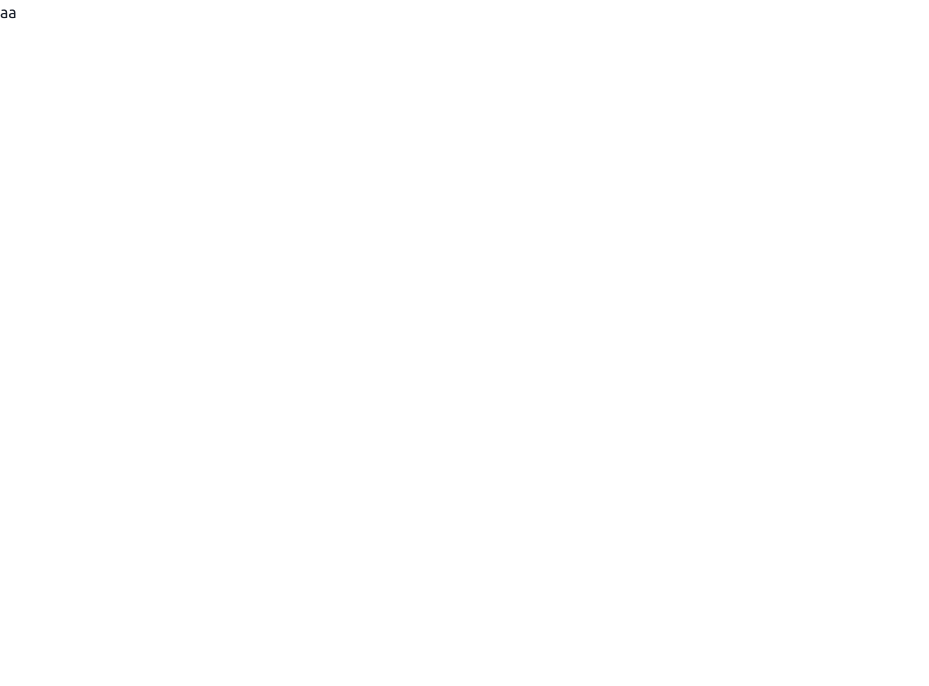
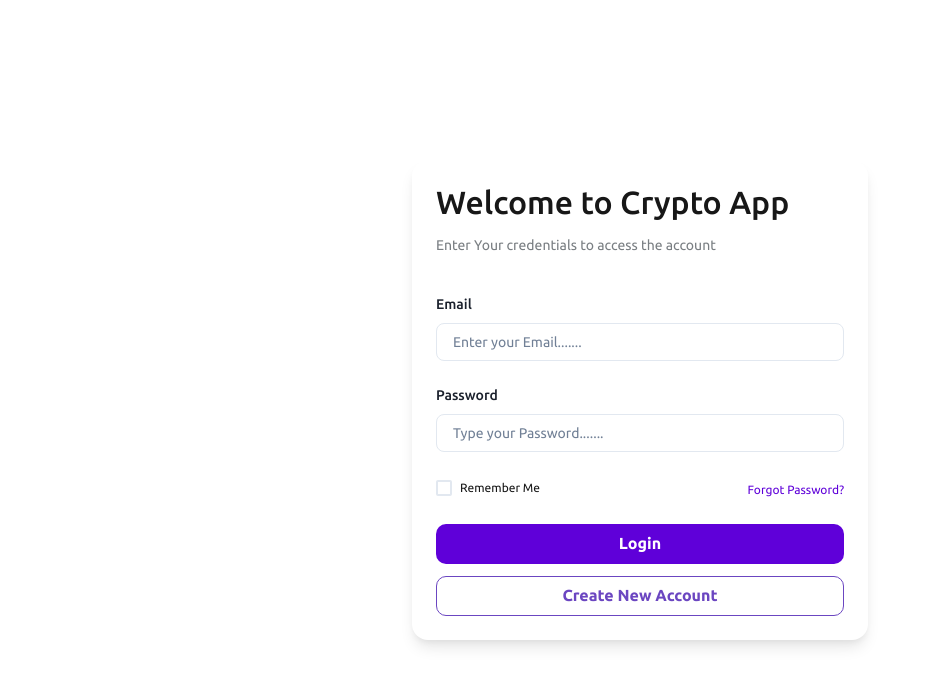
Before and after one commit to INTESARSHAWON/Auth-Crypto-Dashboard-using-React-Chakra-UI, a React (Vite) app in the folder app/: page /signin in a window 1280 px wide. Shown: the top 686 px of the page, without its empty margins (0-929 px from the left). Built offline with nearby package versions, Linux system fonts and the light colour scheme.

Commit message:
creating sign in page

```diff
--- /dev/null
+++ b/app/src/components/Card.jsx
@@ -0,0 +1,30 @@
+import { Card as ChakraCard} from '@chakra-ui/react'
+import React from 'react'
+
+const Card = ({children}) => {
+  return (
+    <ChakraCard
+        bg={{
+            base: "transparent",
+            md: "white",
+            }}
+        p={{
+            base: "0",
+            md: "6",
+        }}
+        borderRadius= {{
+            base: "none",
+            md: "1rem",
+        }}
+        boxShadow={{
+            base: "none",
+            md: "lg",
+        }}
+        w="456px">
+
+            {children}
+    </ChakraCard>
+  )
+}
+
+export default Card
--- a/app/src/pages/Auth/Signin/Signin.jsx
+++ b/app/src/pages/Auth/Signin/Signin.jsx
@@ -1,9 +1,90 @@
+import { Center, Container, FormControl, Stack, Text, FormLabel, Input, Flex, Checkbox, Button, FormErrorMessage, HStack, Box } from "@chakra-ui/react"
+import { Link } from "react-router-dom"
+import { Formik, Form, Field } from "formik";
+import { object, string, ref } from 'yup';
+import Card from "../../../components/Card";
+
+const SigninValidationSchema = object({
+    name: string().required("Name is required"),
+    surname: string().required("Surname is required"),
+    email: string().email("Email is invalid").required("Email is required"),
+    password: string().min(6, "Password must be atleast 6 characters").required("Password is required"),
+    confirmPassword: string().oneOf([ref("password"), null],"Passwords must match").required("Confirm your Password"),
+});
+
 
 const Signin = () => {
   return (
-    <div>
-        aa
-    </div>
+    <Container bg="white">
+        <Center minH="100vh">
+            <Card>
+                <Text fontWeight="medium" textStyle="h1">Welcome to Crypto App</Text>
+                <Text textStyle="p2" color="black.60" mt="4">Enter Your credentials to access the account</Text>
+                <Formik
+                    initialValues={{
+                        email: "",
+                        password: "",
+                    }}
+
+                    onSubmit={(values) => {
+                            console.log (values);
+                        }}
+                    validationSchema={SigninValidationSchema}
+                    >
+                    {()=>(
+                    <Form>
+                        <Stack mt="10" spacing={6}>
+                            <Field name="email">
+                                    {({field, meta})=>(
+                                <FormControl isInvalid={!!(meta.error && meta.touched)}>
+                                        <FormLabel htmlFor= "email">Email</FormLabel>
+                                        <Input
+                                        {...field}
+                                        name="email" type="email" placeholder="Enter your Email......."/>
+                                        <FormErrorMessage>{meta.error}</FormErrorMessage>
+                                </FormControl>
+                                    )}
+                            </Field>
+                            <Field name="password">
+                                    {({field, meta})=>(
+                                <FormControl isInvalid={!!(meta.error && meta.touched)}>
+                                        <FormLabel htmlFor= "password">Password</FormLabel>
+                                        <Input
+                                        {...field}
+                                        name="password" type="password" placeholder="Type your Password......."/>
+                                        <FormErrorMessage>{meta.error}</FormErrorMessage>
+                                </FormControl>
+                                    )}
+                            </Field>
+                            <HStack justify="space-between">
+                              <Checkbox>
+                                  <Text textStyle="p3">
+                                      Remember Me
+                                  </Text>
+                              </Checkbox>
+                              <Link to="/forgot-password">
+                                  <Text textStyle="p3" as="span" color="p.purple">
+                                      Forgot Password?
+                                  </Text>
+                              </Link>
+                            </HStack>
+                            <Box>
+                              <Button type="submit" w="full">
+                                  Login
+                              </Button>
+                              <Link to="/signup">
+                                  <Button w="full" mt="3" variant="outline">
+                                      Create New Account
+                                  </Button>
+                              </Link>
+                            </Box>
+                        </Stack>
+                    </Form>
+                    )}
+                </Formik>
+            </Card>
+        </Center>
+    </Container>
   )
 }
 
--- a/app/src/pages/Auth/Signup/Signup.jsx
+++ b/app/src/pages/Auth/Signup/Signup.jsx
@@ -1,7 +1,8 @@
-import { Card, Center, Container, FormControl, Stack, Text, FormLabel, Input, Flex, Checkbox, Button, FormErrorMessage } from "@chakra-ui/react"
+import { Center, Container, FormControl, Stack, Text, FormLabel, Input, Flex, Checkbox, Button, FormErrorMessage } from "@chakra-ui/react"
 import { Link } from "react-router-dom"
 import { Formik, Form, Field } from "formik";
 import { object, string, ref } from 'yup';
+import Card from "../../../components/Card";
 
 const signupValidationSchema = object({
     name: string().required("Name is required"),
@@ -16,10 +17,7 @@ const Signup = () => {
   return (
     <Container>
         <Center minH="100vh">
-            <Card
-                p="6"
-                borderRadius="1rem"
-                w="456px">
+            <Card>
                 <Text fontWeight="medium" textStyle="h1">Welcome to Crypto App</Text>
                 <Text textStyle="p2" color="black.60" mt="4">Create a free account by filling data below</Text>
                 <Formik
```
